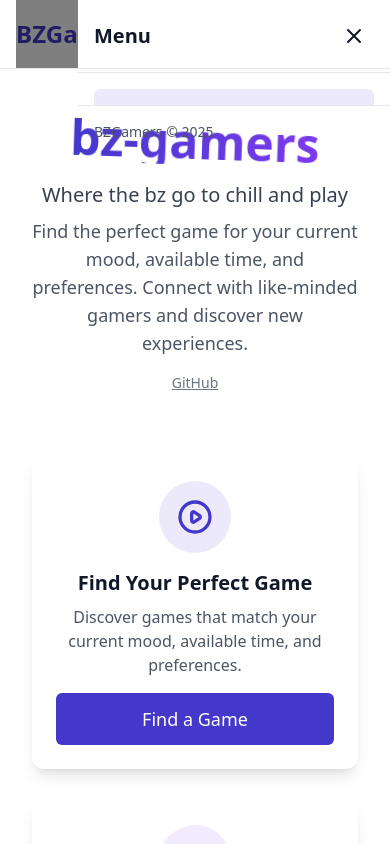
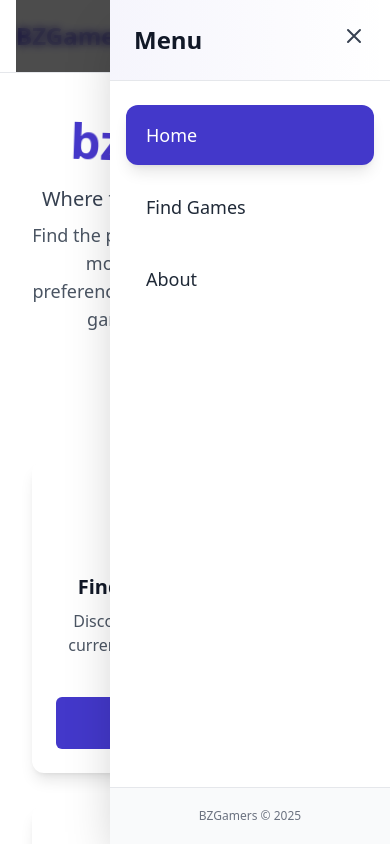
Before and after one commit to ashlessscythe/bzgamers, a Next.js app: page / in a window 390 px wide. Both pictures are taken after a click on the button 362 px from the left and 34 px from the top of the page. Shown: the top 844 px of the page. Built offline with nearby package versions, Linux system fonts and the light colour scheme; no server answers.

Commit message:
secvuln fix, mobile menu fix

```diff
--- a/src/components/MobileMenu.js
+++ b/src/components/MobileMenu.js
@@ -1,7 +1,6 @@
 "use client"
 
 import { useState, useEffect } from 'react'
-import { motion, AnimatePresence } from 'framer-motion'
 import Link from 'next/link'
 import { usePathname } from 'next/navigation'
 
@@ -23,62 +22,18 @@ export default function MobileMenu() {
       if (event.keyCode === 27) setIsOpen(false)
     }
 
+    if (isOpen) {
       window.addEventListener('keydown', handleEsc)
+      document.body.style.overflow = 'hidden'
+    }
 
     return () => {
       window.removeEventListener('keydown', handleEsc)
-    }
-  }, [])
-
-  // Prevent scrolling when menu is open
-  useEffect(() => {
-    if (isOpen) {
-      document.body.style.overflow = 'hidden'
-    } else {
-      document.body.style.overflow = 'unset'
-    }
-
-    return () => {
       document.body.style.overflow = 'unset'
     }
   }, [isOpen])
 
   const isActive = (path) => pathname === path
-
-  // Animation variants
-  const menuVariants = {
-    closed: {
-      opacity: 0,
-      x: '100%',
-      transition: {
-        duration: 0.3,
-        ease: [0.4, 0.0, 0.2, 1]
-      }
-    },
-    open: {
-      opacity: 1,
-      x: 0,
-      transition: {
-        duration: 0.3,
-        ease: [0.4, 0.0, 0.2, 1]
-      }
-    }
-  }
-
-  const backdropVariants = {
-    closed: {
-      opacity: 0,
-      transition: {
-        duration: 0.3
-      }
-    },
-    open: {
-      opacity: 1,
-      transition: {
-        duration: 0.3
-      }
-    }
-  }
 
   const navItems = [
     { path: '/', label: 'Home' },
@@ -88,60 +43,61 @@ export default function MobileMenu() {
 
   return (
     <>
+      {/* Hamburger Button */}
       <button
-        className="md:hidden flex items-center justify-center"
-        onClick={() => setIsOpen(true)}
-        aria-label="Open menu"
+        className="md:hidden flex items-center justify-center p-2 hover:bg-gray-100 dark:hover:bg-gray-800 rounded-md transition-colors relative z-[10001]"
+        onClick={() => setIsOpen(!isOpen)}
+        aria-label="Toggle menu"
       >
-        <svg xmlns="http://www.w3.org/2000/svg" className="h-6 w-6" fill="none" viewBox="0 0 24 24" stroke="currentColor">
+        {isOpen ? (
+          <svg xmlns="http://www.w3.org/2000/svg" className="h-6 w-6 text-gray-700 dark:text-gray-200" fill="none" viewBox="0 0 24 24" stroke="currentColor">
+            <path strokeLinecap="round" strokeLinejoin="round" strokeWidth={2} d="M6 18L18 6M6 6l12 12" />
+          </svg>
+        ) : (
+          <svg xmlns="http://www.w3.org/2000/svg" className="h-6 w-6 text-gray-700 dark:text-gray-200" fill="none" viewBox="0 0 24 24" stroke="currentColor">
             <path strokeLinecap="round" strokeLinejoin="round" strokeWidth={2} d="M4 6h16M4 12h16M4 18h16" />
           </svg>
+        )}
       </button>
 
-      <AnimatePresence>
+      {/* Backdrop */}
       {isOpen && (
-          <>
-            {/* Backdrop */}
-            <motion.div
-              className="fixed inset-0 bg-black/50 z-40 md:hidden"
-              initial="closed"
-              animate="open"
-              exit="closed"
-              variants={backdropVariants}
+        <div
+          className="fixed inset-0 bg-black/70 backdrop-blur-sm z-[9998] md:hidden"
+          style={{ top: 0, left: 0, right: 0, bottom: 0 }}
           onClick={() => setIsOpen(false)}
         />
+      )}
 
-            {/* Menu */}
-            <motion.div
-              className="fixed top-0 right-0 bottom-0 w-4/5 max-w-sm bg-white dark:bg-gray-900 z-50 md:hidden flex flex-col"
-              initial="closed"
-              animate="open"
-              exit="closed"
-              variants={menuVariants}
+      {/* Menu Panel */}
+      <div
+        className={`fixed top-0 right-0 bottom-0 w-[280px] bg-white dark:bg-gray-900 shadow-2xl z-[9999] md:hidden transition-transform duration-300 ease-in-out ${
+          isOpen ? 'translate-x-0' : 'translate-x-full'
+        }`}
+        style={{
+          height: '100vh',
+          height: '100dvh',
+          display: 'flex',
+          flexDirection: 'column'
+        }}
       >
-              <div className="flex justify-between items-center p-4 border-b border-gray-200 dark:border-gray-800">
-                <h2 className="text-xl font-bold">Menu</h2>
-                <button
-                  onClick={() => setIsOpen(false)}
-                  className="p-2"
-                  aria-label="Close menu"
-                >
-                  <svg xmlns="http://www.w3.org/2000/svg" className="h-6 w-6" fill="none" viewBox="0 0 24 24" stroke="currentColor">
-                    <path strokeLinecap="round" strokeLinejoin="round" strokeWidth={2} d="M6 18L18 6M6 6l12 12" />
-                  </svg>
-                </button>
+        {/* Header */}
+        <div className="px-6 py-6 border-b border-gray-200 dark:border-gray-700 bg-gradient-to-r from-primary/5 to-transparent">
+          <h2 className="text-2xl font-bold text-gray-900 dark:text-white">Menu</h2>
         </div>
 
-              <nav className="flex-1 overflow-y-auto p-4">
-                <ul className="space-y-4">
+        {/* Navigation */}
+        <nav className="flex-1 overflow-y-auto px-4 py-6" style={{ flex: 1 }}>
+          <ul className="space-y-3">
             {navItems.map((item) => (
               <li key={item.path}>
                 <Link
                   href={item.path}
-                        className={`block py-2 px-4 text-lg rounded-md transition-colors ${
+                  onClick={() => setIsOpen(false)}
+                  className={`block py-4 px-5 text-lg font-medium rounded-xl transition-all duration-200 ${
                     isActive(item.path)
-                            ? 'bg-primary/10 text-primary font-medium'
-                            : 'hover:bg-gray-100 dark:hover:bg-gray-800'
+                      ? 'bg-primary text-white shadow-lg'
+                      : 'text-gray-800 dark:text-gray-100 hover:bg-gray-100 dark:hover:bg-gray-800'
                   }`}
                 >
                   {item.label}
@@ -151,15 +107,13 @@ export default function MobileMenu() {
           </ul>
         </nav>
 
-              <div className="p-4 border-t border-gray-200 dark:border-gray-800">
-                <p className="text-sm text-gray-600 dark:text-gray-400">
+        {/* Footer */}
+        <div className="px-6 py-5 border-t border-gray-200 dark:border-gray-700 bg-gray-50 dark:bg-gray-950">
+          <p className="text-xs text-center text-gray-500 dark:text-gray-400">
             BZGamers &copy; {new Date().getFullYear()}
           </p>
         </div>
-            </motion.div>
-          </>
-        )}
-      </AnimatePresence>
+      </div>
     </>
   )
 }
```
Also changed, not shown: 1 other file (tests, documents, lock files or other folders). Lines whose indentation alone changed are shown as unchanged.
